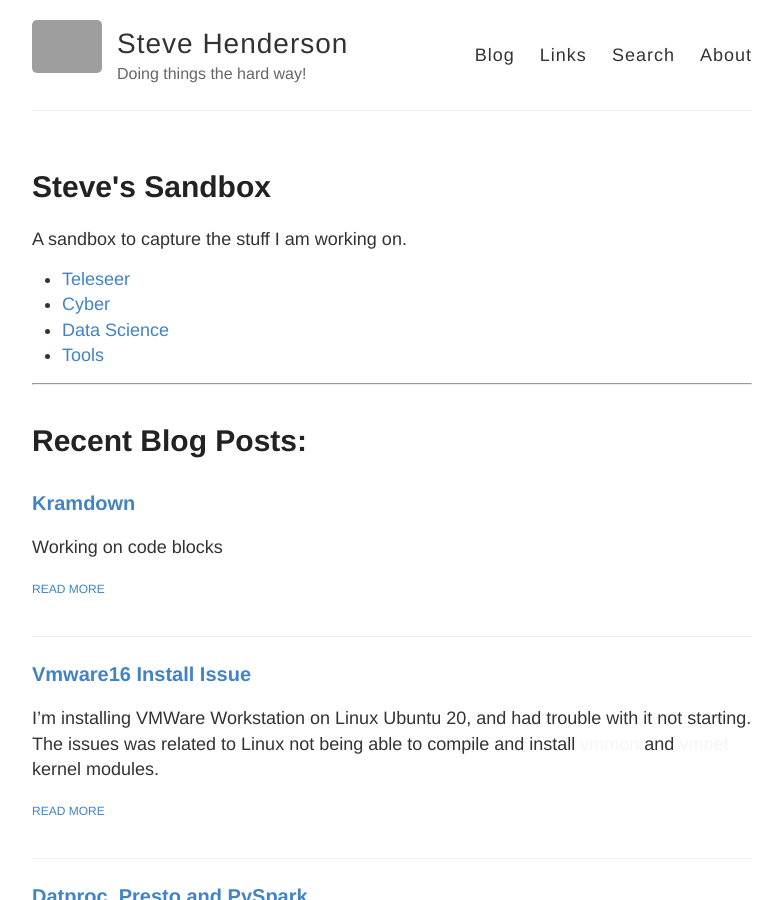
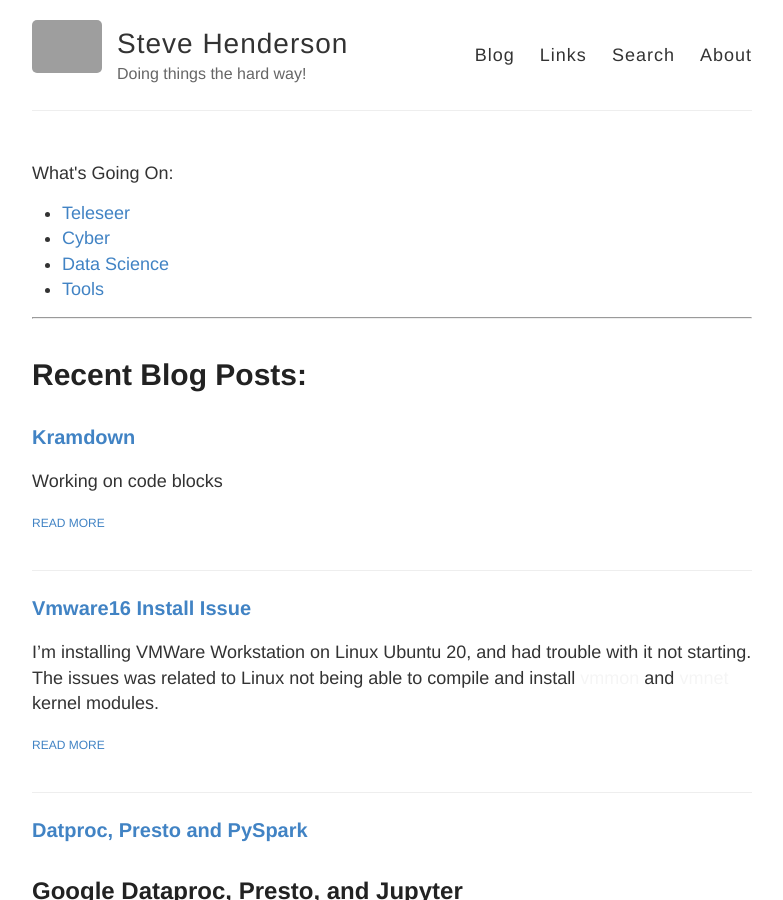
Before and after one commit to stevehenderson/stevehenderson.github.io, a Jekyll site: the page built from index.html, in a window 1280 px wide and 900 px high. Shown: the whole window, without its empty margins (248-1031 px from the left). Built offline with Jekyll 4.4.1, drawn with Linux system fonts in a browser that asks for light colours; grey boxes are pictures that could not be loaded.

Commit message:
Update index.html

```diff
--- a/index.html
+++ b/index.html
@@ -2,9 +2,7 @@
 layout: default
 ---
 
-<h1>Steve's Sandbox</h1>
-
-A sandbox to capture the stuff I am working on.
+What's Going On:
 
 <ul>
 	<li><a href="http://teleseer.com">Teleseer</a></li>
```
